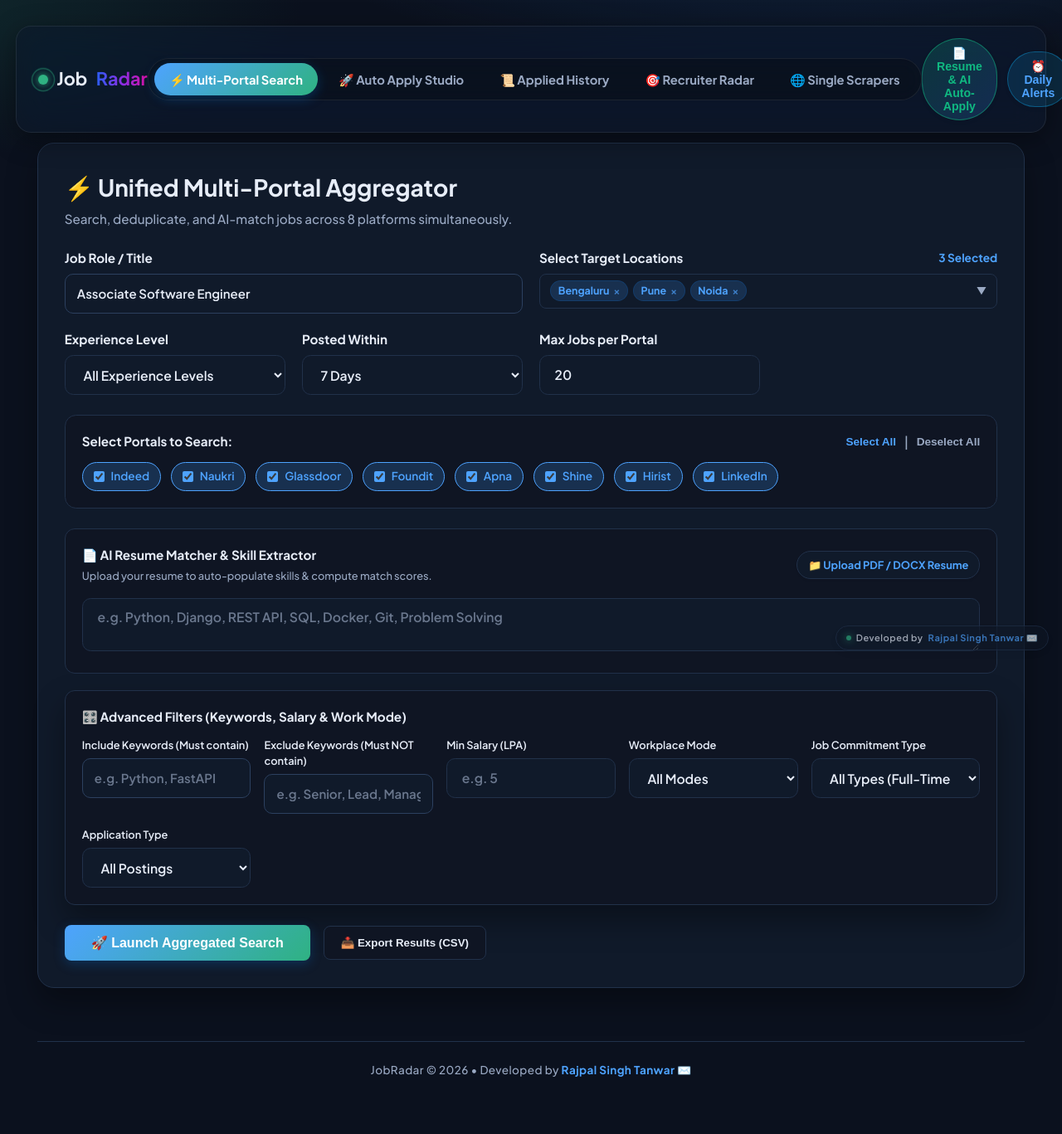
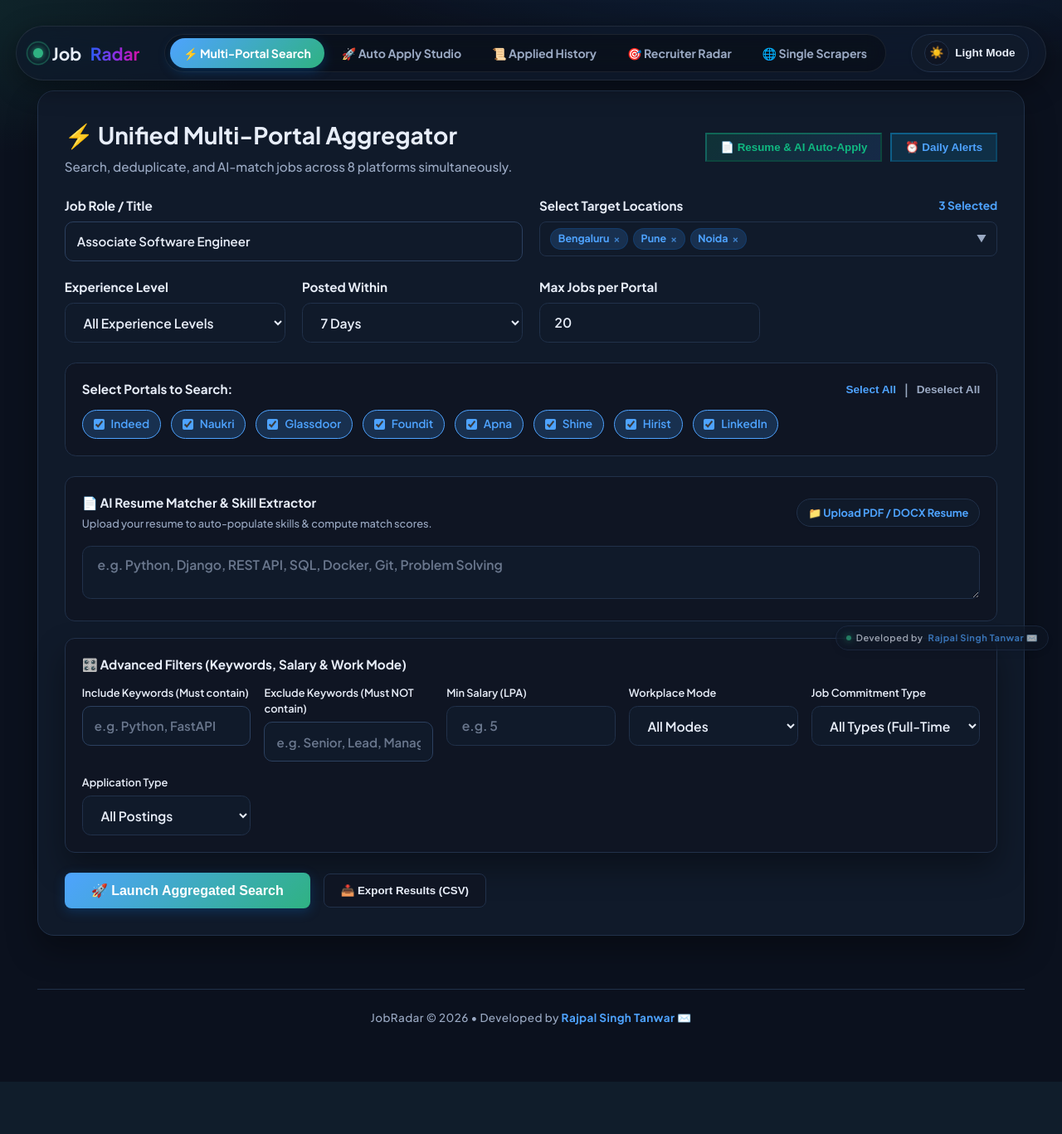
Before and after one commit to Rajpal-26/Job_Radar, a Flask app: page /unified in a window 1280 px wide. Shown: the whole page at 83% size. After the commit the page ends 1304 px from the top, so only its background shows below. Run offline with Flask 3, Linux system fonts and the light colour scheme.

Commit message:
Fix navbar stretching, squished buttons, and align search actions with clean theme toggle

```diff
--- a/frontend/static/style.css
+++ b/frontend/static/style.css
@@ -1151,23 +1151,26 @@ html[data-theme="dark"] .watermark-badge {
   align-items: center;
   justify-content: space-between;
   width: 100%;
-  max-width: min(1720px, 96vw);
+  max-width: 1440px;
   margin: 0 auto 1.5rem auto;
-  padding: 0.85rem clamp(1rem, 2vw, 2rem);
-  background: rgba(255, 255, 255, 0.55);
+  padding: 0.55rem 1.25rem;
+  background: rgba(255, 255, 255, 0.7);
   backdrop-filter: blur(20px) saturate(180%);
   -webkit-backdrop-filter: blur(20px) saturate(180%);
   border: 1px solid rgba(255, 255, 255, 0.5);
-  border-radius: 1.15rem;
+  border-radius: 999px;
   position: sticky;
-  top: 1rem;
+  top: 0.75rem;
   z-index: 1000;
   box-shadow: 0 8px 32px 0 rgba(31, 38, 135, 0.08);
+  box-sizing: border-box;
+  flex-wrap: nowrap;
+  gap: 1rem;
   transition: all 0.3s ease;
 }
 
 html[data-theme="dark"] .app-navbar {
-  background: rgba(16, 26, 42, 0.6);
+  background: rgba(16, 26, 42, 0.75);
   backdrop-filter: blur(20px) saturate(180%);
   -webkit-backdrop-filter: blur(20px) saturate(180%);
   border: 1px solid rgba(255, 255, 255, 0.08);
@@ -1188,8 +1191,10 @@ html[data-theme="dark"] .app-navbar {
   gap: 0.65rem;
   font-family: "Plus Jakarta Sans", sans-serif;
   font-weight: 800;
-  font-size: 1.35rem;
+  font-size: 1.3rem;
   text-decoration: none;
+  flex-shrink: 0;
+  white-space: nowrap;
   transition: transform 0.2s;
 }
 
@@ -1228,6 +1233,7 @@ html[data-theme="dark"] .app-navbar {
   border-radius: 50%;
   box-shadow: 0 0 10px var(--accent);
   position: relative;
+  flex-shrink: 0;
 }
 
 .app-navbar .radar-dot::after {
@@ -1249,31 +1255,34 @@ html[data-theme="dark"] .app-navbar {
 .app-navbar .nav-tabs {
   display: flex;
   align-items: center;
-  gap: 0.4rem;
+  gap: 0.3rem;
   background: rgba(255, 255, 255, 0.25);
-  padding: 0.3rem 0.45rem;
+  padding: 0.25rem 0.35rem;
   border-radius: 999px;
   border: 1px solid rgba(255, 255, 255, 0.4);
   backdrop-filter: blur(12px);
+  flex-shrink: 0;
+  white-space: nowrap;
 }
 
 html[data-theme="dark"] .app-navbar .nav-tabs {
-  background: rgba(0, 0, 0, 0.25);
+  background: rgba(0, 0, 0, 0.3);
   border-color: rgba(255, 255, 255, 0.08);
 }
 
 .app-navbar .nav-tab {
   display: inline-flex;
   align-items: center;
-  gap: 0.45rem;
-  padding: 0.55rem 1.15rem;
+  gap: 0.4rem;
+  padding: 0.45rem 1rem;
   border-radius: 999px;
   font-weight: 700;
-  font-size: 0.92rem;
+  font-size: 0.88rem;
   color: var(--subtext);
   text-decoration: none;
-  transition: all 0.25s cubic-bezier(0.4, 0, 0.2, 1);
+  transition: all 0.2s cubic-bezier(0.4, 0, 0.2, 1);
   white-space: nowrap;
+  flex-shrink: 0;
 }
 
 .app-navbar .nav-tab:hover {
@@ -1291,23 +1300,29 @@ html[data-theme="dark"] .app-navbar .nav-tabs {
 .app-navbar .nav-tools {
   display: flex;
   align-items: center;
-  gap: 0.75rem;
+  gap: 0.6rem;
+  flex-shrink: 0;
+  white-space: nowrap;
 }
 
 .app-navbar .nav-theme-btn {
   display: inline-flex;
   align-items: center;
+  justify-content: center;
   gap: 0.45rem;
-  padding: 0.55rem 1.05rem;
+  padding: 0.45rem 0.95rem;
   border-radius: 999px;
   font-weight: 700;
-  font-size: 0.88rem;
+  font-size: 0.85rem;
   border: 1px solid var(--line);
   background: var(--panel);
   color: var(--text);
   cursor: pointer;
   transition: all 0.2s;
   box-shadow: 0 2px 6px rgba(0,0,0,0.04);
+  white-space: nowrap;
+  flex-shrink: 0;
+  line-height: 1.2;
 }
 
 .app-navbar .nav-theme-btn:hover {
--- a/frontend/templates/unified.html
+++ b/frontend/templates/unified.html
@@ -244,12 +244,6 @@
       <a href="/" class="nav-tab">🌐 Single Scrapers</a>
     </div>
     <div class="nav-tools">
-      <button type="button" class="nav-theme-btn" onclick="openResumeStudioModal()" style="background: linear-gradient(135deg, rgba(16, 185, 129, 0.2), rgba(59, 130, 246, 0.2)); border-color: rgba(16, 185, 129, 0.5); color: #10b981; font-weight: 700;" title="Upload Resume & AI Auto-Apply">
-        <span id="navResumeBadge">📄 Resume & AI Auto-Apply</span>
-      </button>
-      <button type="button" class="nav-theme-btn" onclick="openAlertsModal()" style="background: rgba(14, 165, 233, 0.15); border-color: rgba(14, 165, 233, 0.4); color: var(--primary);" title="Configure Daily Email Job Alerts">
-        <span>⏰ Daily Alerts</span>
-      </button>
       <button class="nav-theme-btn" onclick="toggleTheme()" aria-label="Toggle theme">
         <span class="theme-icon">🌙</span>
         <span class="theme-label" id="themeLabel">Dark Mode</span>
@@ -257,14 +251,22 @@
     </div>
   </nav>
 
-  <div class="container">
+  <div class="container" style="width: 100%; max-width: 1440px; margin: 0 auto; padding: 0.5rem 0 1.5rem 0; box-sizing: border-box;">
 
     <!-- Search Form Header -->
     <div class="app-card">
-      <div style="display: flex; justify-content: space-between; align-items: center; margin-bottom: 1.5rem;">
+      <div style="display: flex; justify-content: space-between; align-items: center; margin-bottom: 1.5rem; flex-wrap: wrap; gap: 1rem;">
         <div>
           <h2 style="margin: 0; color: var(--text); font-size: clamp(1.4rem, 2.2vw, 1.85rem); font-weight: 800;">⚡ Unified Multi-Portal Aggregator</h2>
           <p style="color: var(--subtext); margin-top: 0.35rem; font-size: clamp(0.95rem, 1.1vw, 1.05rem);">Search, deduplicate, and AI-match jobs across 8 platforms simultaneously.</p>
+        </div>
+        <div style="display: flex; gap: 0.6rem; align-items: center; flex-wrap: wrap;">
+          <button type="button" class="nav-theme-btn" onclick="openResumeStudioModal()" style="background: linear-gradient(135deg, rgba(16, 185, 129, 0.15), rgba(59, 130, 246, 0.15)); border-color: rgba(16, 185, 129, 0.4); color: #10b981; font-weight: 700; padding: 0.5rem 1rem;" title="Upload Resume & AI Auto-Apply">
+            <span id="navResumeBadge">📄 Resume & AI Auto-Apply</span>
+          </button>
+          <button type="button" class="nav-theme-btn" onclick="openAlertsModal()" style="background: rgba(14, 165, 233, 0.15); border-color: rgba(14, 165, 233, 0.4); color: var(--primary); font-weight: 700; padding: 0.5rem 1rem;" title="Configure Daily Email Job Alerts">
+            <span>⏰ Daily Alerts</span>
+          </button>
         </div>
       </div>
 
```
